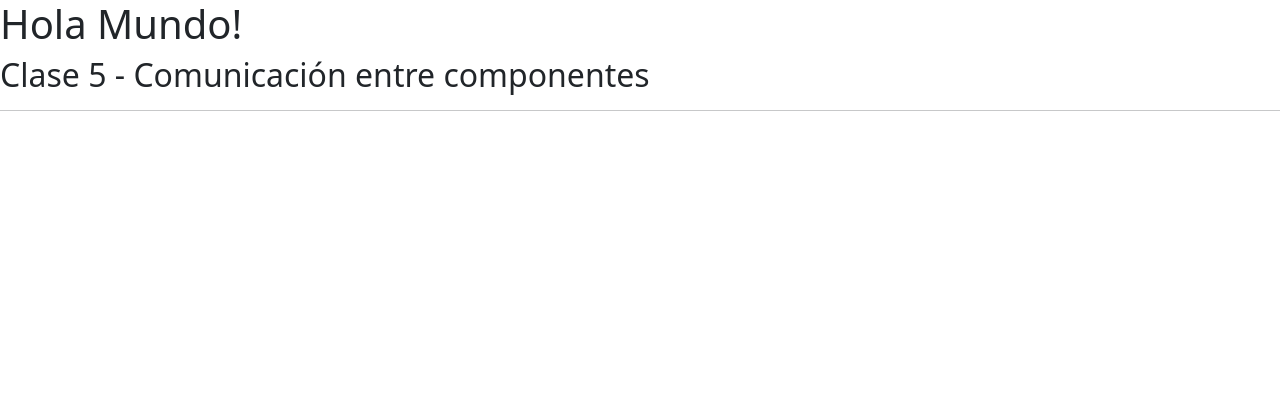
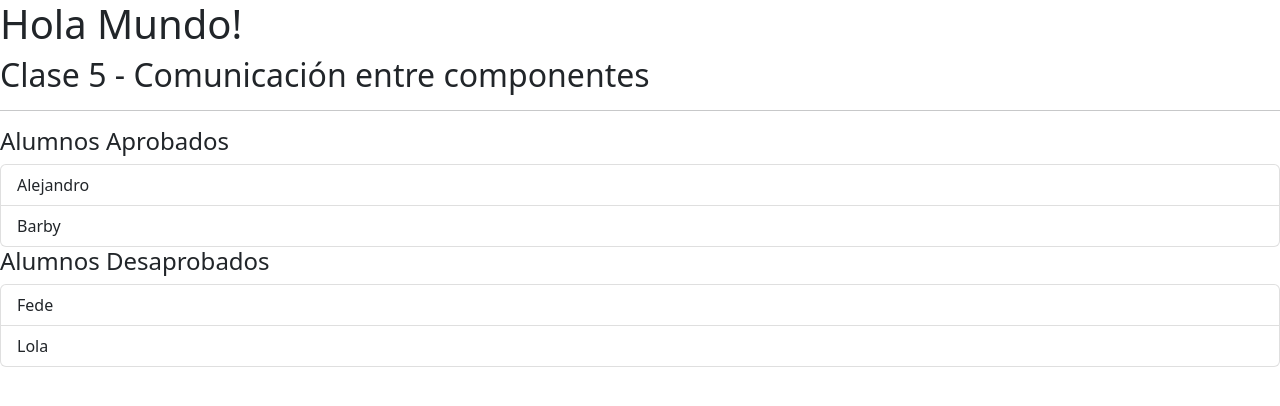
Before and after one commit to Drako01/angular__59435, an Angular app in the folder angular__59435/: page / in a window 1280 px wide. Shown: the top 406 px of the page. Built offline with nearby package versions, Linux system fonts and the light colour scheme.

Commit message:
Clase 05

```diff
--- a/angular__59435/src/app/app.component.ts
+++ b/angular__59435/src/app/app.component.ts
@@ -1,4 +1,5 @@
 import { Component } from '@angular/core';
+import { ListaAlumnosComponent } from './components/lista-alumnos/lista-alumnos.component';
 
 @Component({
   selector: 'app-root',
@@ -13,4 +14,5 @@ export class AppComponent {
     nombre: "Alejandro",
     email: "alejandro@mil.com"
   }
+
 }
--- a/angular__59435/src/app/app.module.ts
+++ b/angular__59435/src/app/app.module.ts
@@ -11,6 +11,7 @@ import { StudentsComponent } from './pages/students/students.component';
 import { RoudedBlockDirective } from './shared/rouded-block.directive';
 import { FormsModule } from '@angular/forms';
 import { ComunicationsComponent } from './pages/comunications/comunications.component';
+import { ListaAlumnosComponent } from './components/lista-alumnos/lista-alumnos.component';
 
 @NgModule({
     declarations: [
@@ -21,7 +22,8 @@ import { ComunicationsComponent } from './pages/comunications/comunications.comp
         HeaderAppComponent,
         StudentsComponent,
         RoudedBlockDirective,
-        ComunicationsComponent
+        ComunicationsComponent,
+        ListaAlumnosComponent
     ],
     imports: [
         BrowserModule,
--- /dev/null
+++ b/angular__59435/src/app/components/lista-alumnos/lista-alumnos.component.html
@@ -0,0 +1,9 @@
+<div class="list-group">
+  <button
+    (click)="eliminarAlumno.emit(i)"
+    *ngFor="let alumno of alumnos; let i = index"
+    type="button"
+    class="list-group-item list-group-item-action">
+    {{ alumno }}
+  </button>
+</div>
--- a/angular__59435/src/app/pages/comunications/comunications.component.html
+++ b/angular__59435/src/app/pages/comunications/comunications.component.html
@@ -2,3 +2,13 @@
   Clase 5 - Comunicación entre componentes
 </h2>
 <hr>
+<h4>Alumnos Aprobados</h4>
+<app-lista-alumnos
+  (eliminarAlumno)="onEliminarAlumno($event, 'aprobados')"
+  [alumnos]="alumnosAprobados"
+></app-lista-alumnos>
+<h4>Alumnos Desaprobados</h4>
+<app-lista-alumnos
+  (eliminarAlumno)="onEliminarAlumno($event, 'desaprobados')"
+  [alumnos]="alumnosDesaprobados"
+></app-lista-alumnos>
--- a/angular__59435/src/app/pages/comunications/comunications.component.ts
+++ b/angular__59435/src/app/pages/comunications/comunications.component.ts
@@ -3,8 +3,18 @@ import { Component } from '@angular/core';
 @Component({
   selector: 'app-comunications',
   templateUrl: './comunications.component.html',
-  styleUrl: './comunications.component.scss'
+  styleUrl: './comunications.component.scss',
 })
 export class ComunicationsComponent {
+  alumnosAprobados = ['Alejandro', 'Barby'];
+  alumnosDesaprobados = ['Fede', 'Lola'];
 
+  // Nueva función para manejar la eliminación de alumnos
+  onEliminarAlumno(index: number, from: 'aprobados' | 'desaprobados') {
+    if (from === 'aprobados') {
+      this.alumnosAprobados = this.alumnosAprobados.filter((_, i) => index !== i);
+    } else {
+      this.alumnosDesaprobados = this.alumnosDesaprobados.filter((_, i) => index !== i);
+    }
+  }
 }
```
Also changed, not shown: angular__59435/src/app/components/lista-alumnos/lista-alumnos.component.ts (added, +13 -0 lines), angular__59435/src/app/components/lista-alumnos/lista-alumnos.component.scss (added), 1 other file (tests, documents, lock files or other folders).
